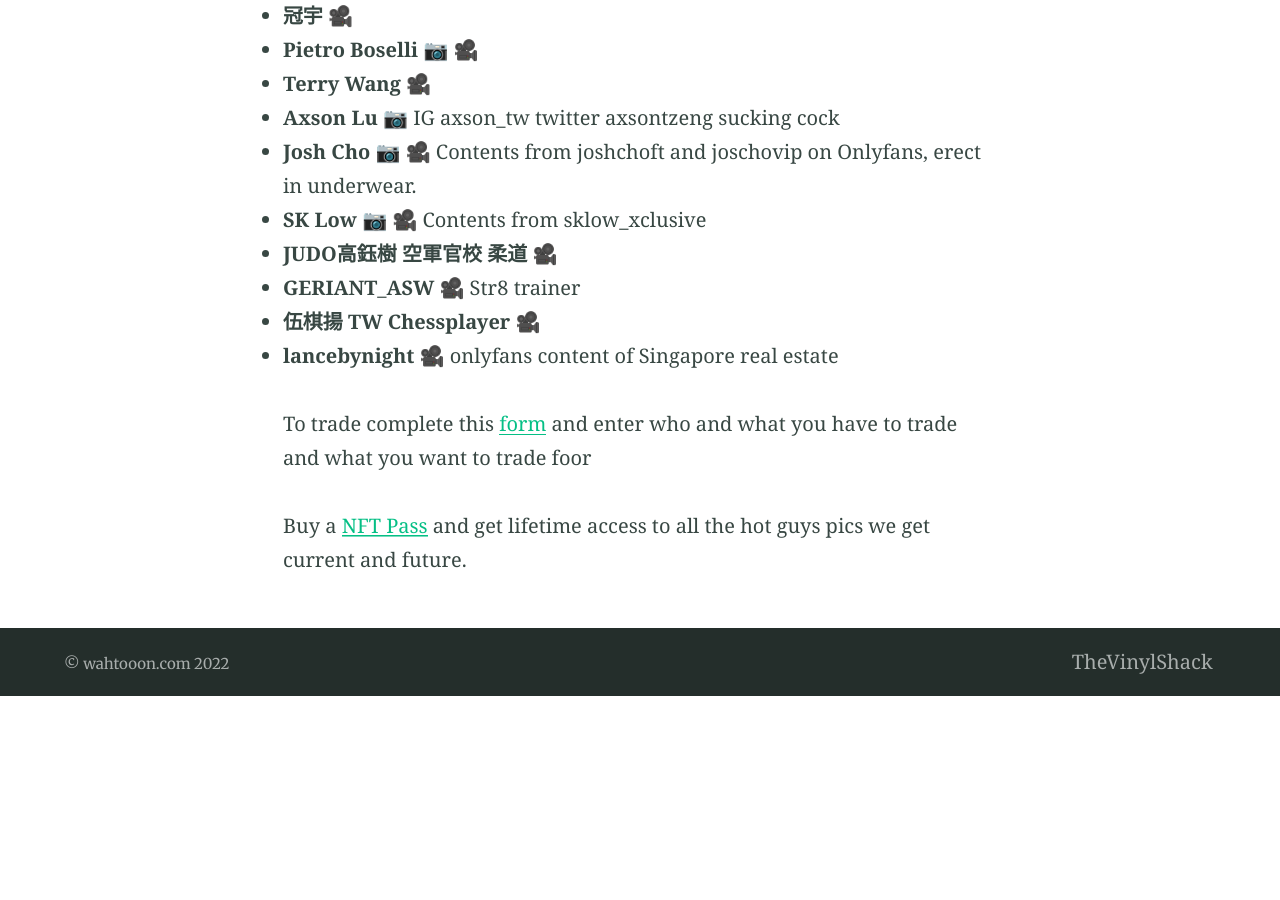
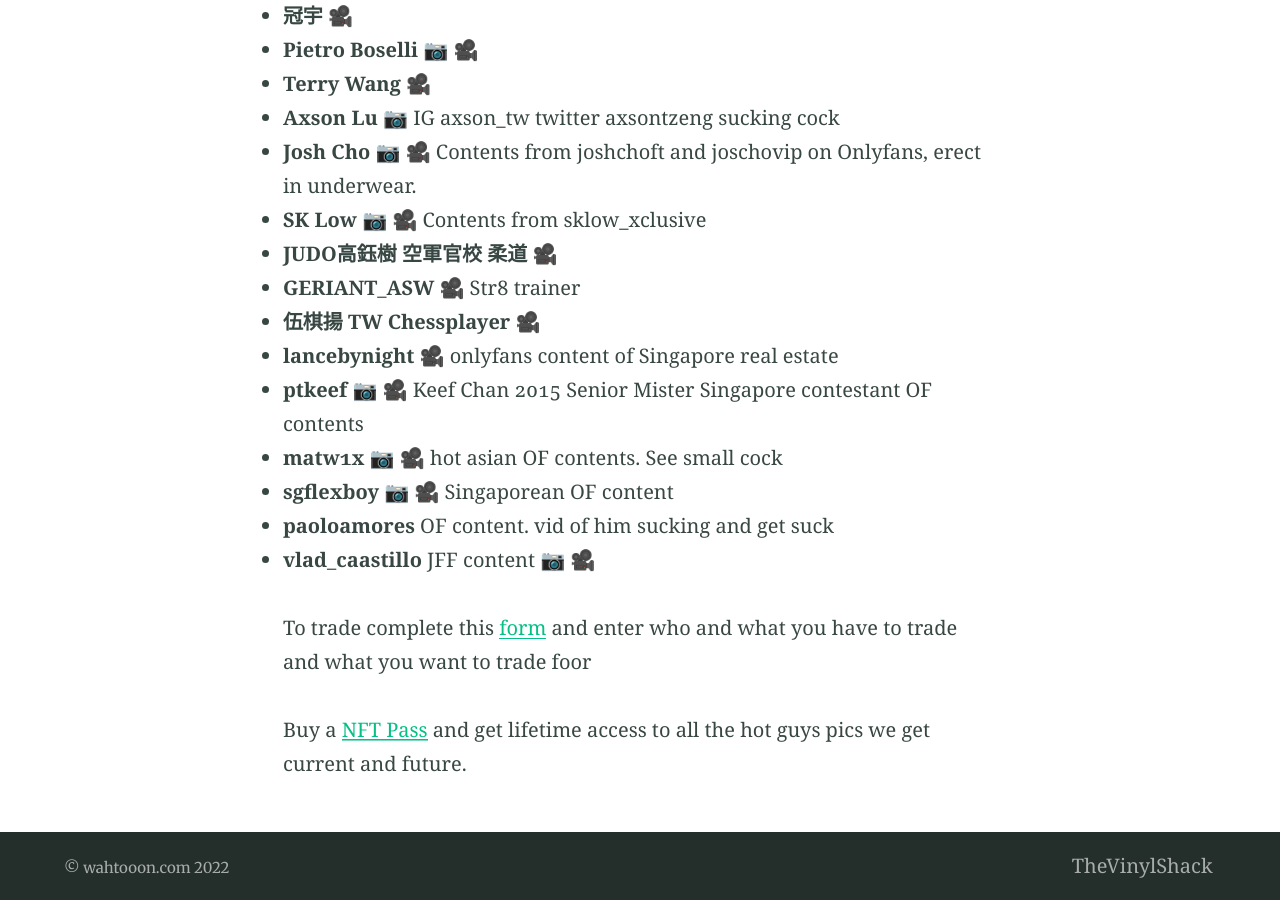
Before and after one commit to heynathanlum/wahtoon, a Jekyll site: the page built from xxx-list.md, in a window 1280 px wide and 900 px high, scrolled down 1884 px. Built offline with Jekyll 4.4.1, drawn with Linux system fonts in a browser that asks for light colours; before the commit the page ends 2580 px from its top, so only the background shows below that.

Commit message:
Update xxx-list.md

```diff
--- a/xxx-list.md
+++ b/xxx-list.md
@@ -52,6 +52,11 @@ Wahtoon.com Singapore's best source for tasty images of Asian Persuasion celebs
 - **GERIANT_ASW** 🎥 Str8 trainer
 - **伍棋揚 TW Chessplayer** 🎥
 - **lancebynight** 🎥 onlyfans content of Singapore real estate
+- **ptkeef** 📷 🎥 Keef Chan 2015 Senior Mister Singapore contestant OF contents
+- **matw1x** 📷 🎥 hot asian OF contents. See small cock
+- **sgflexboy** 📷 🎥 Singaporean OF content
+- **paoloamores** OF content. vid of him sucking and get suck
+- **vlad_caastillo** JFF content 📷 🎥
 
 To trade complete this [form](https://shoppy.gg/@heynathanlum/query) and enter who and what you have to trade and what you want to trade foor
 
```
